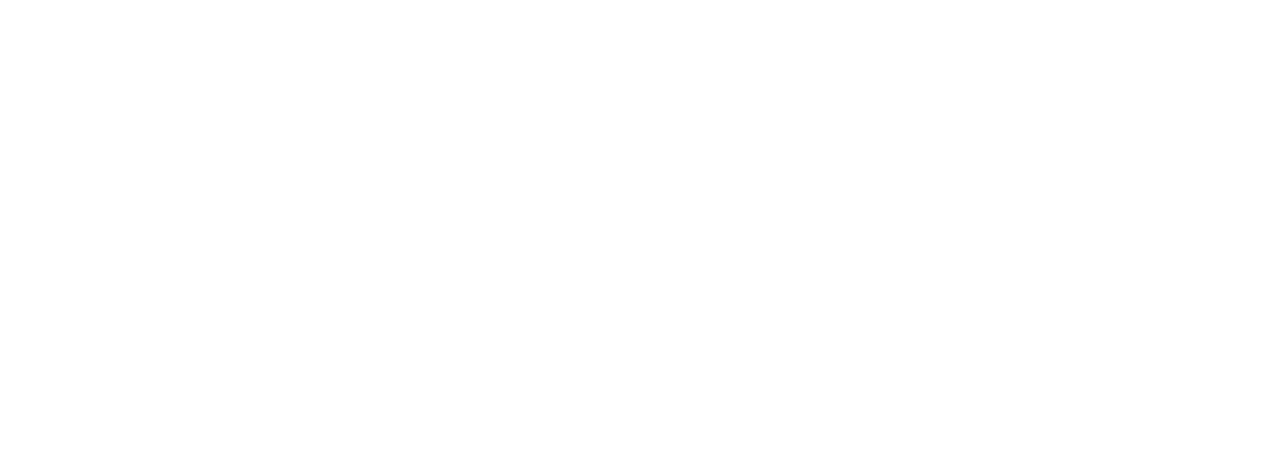
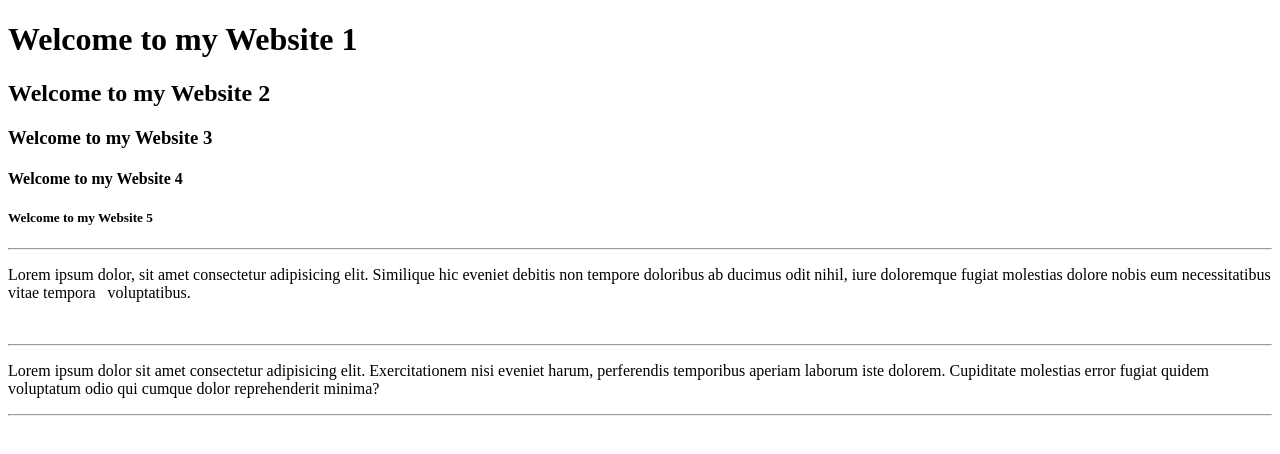
Before and after one commit to erickelninoSwift/Full-stack-Javascript-Journey-, a plain HTML site: page HTMLCOURSE/index.html in a window 1280 px wide. Drawn offline with Linux system fonts and the light colour scheme.

Commit message:
update html

```diff
--- a/HTMLCOURSE/index.html
+++ b/HTMLCOURSE/index.html
@@ -7,6 +7,19 @@
     <title>HTML Course</title>
 </head>
 <body>
+ <h1>Welcome to my Website 1</h1>
+ <h2>Welcome to my Website 2</h2>
+ <h3>Welcome to my Website 3</h3>
+ <h4>Welcome to my Website 4</h4>
+ <h5>Welcome to my Website 5</h5>
 
+ <hr>
+ <p>Lorem ipsum dolor, sit amet consectetur adipisicing elit. Similique hic eveniet debitis non tempore doloribus ab ducimus odit nihil, iure doloremque fugiat molestias dolore nobis
+     eum necessitatibus vitae tempora &nbsp voluptatibus.</p>
+     <br>
+     <hr>
+     <p>Lorem ipsum dolor sit amet consectetur adipisicing elit. Exercitationem nisi eveniet harum, perferendis temporibus aperiam laborum iste dolorem. Cupiditate molestias error
+        fugiat quidem voluptatum odio qui cumque dolor reprehenderit minima?</p>
+        <hr>
 </body>
 </html>
```
Also changed, not shown: HTMLCOURSE/test.html (added, +29 -0 lines).
